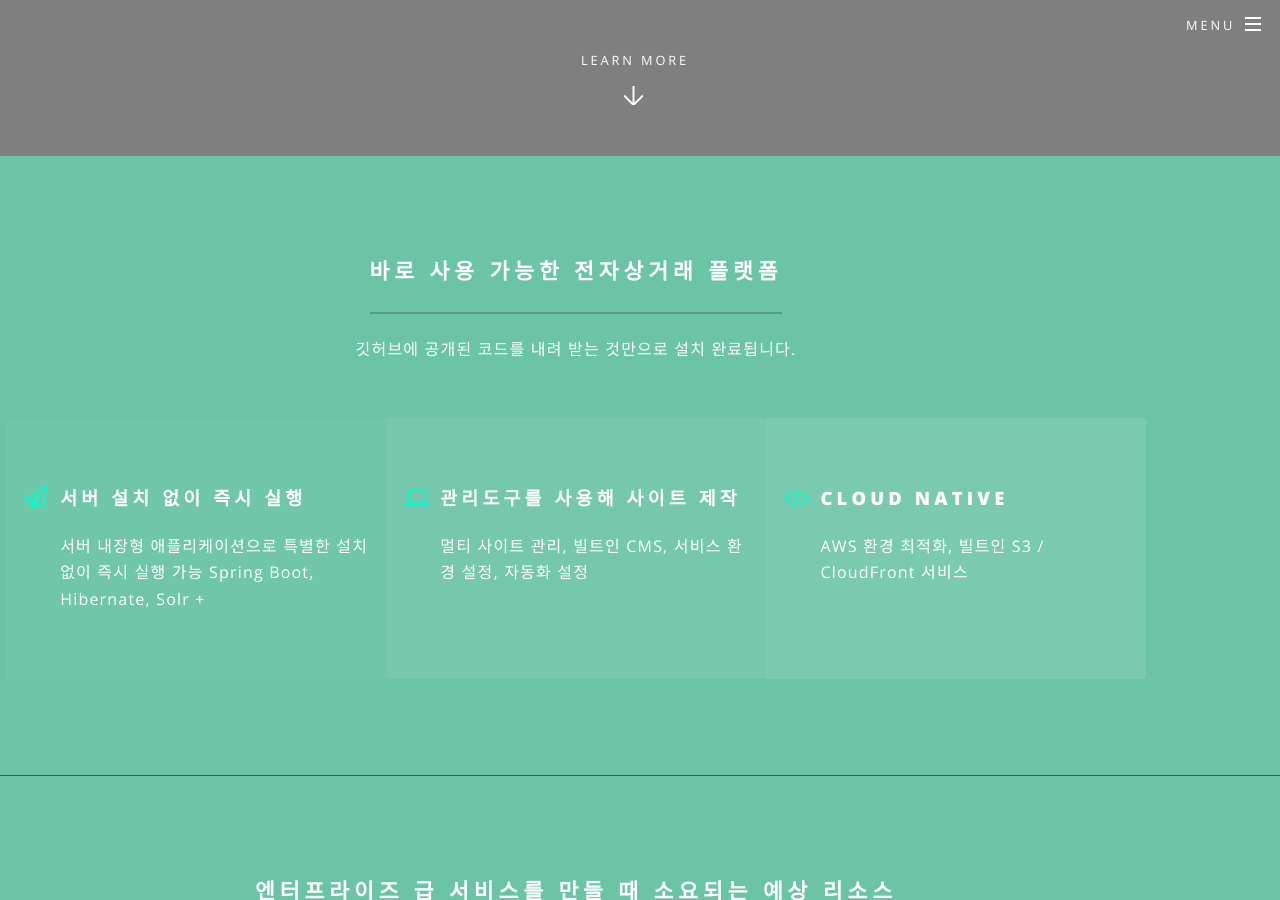
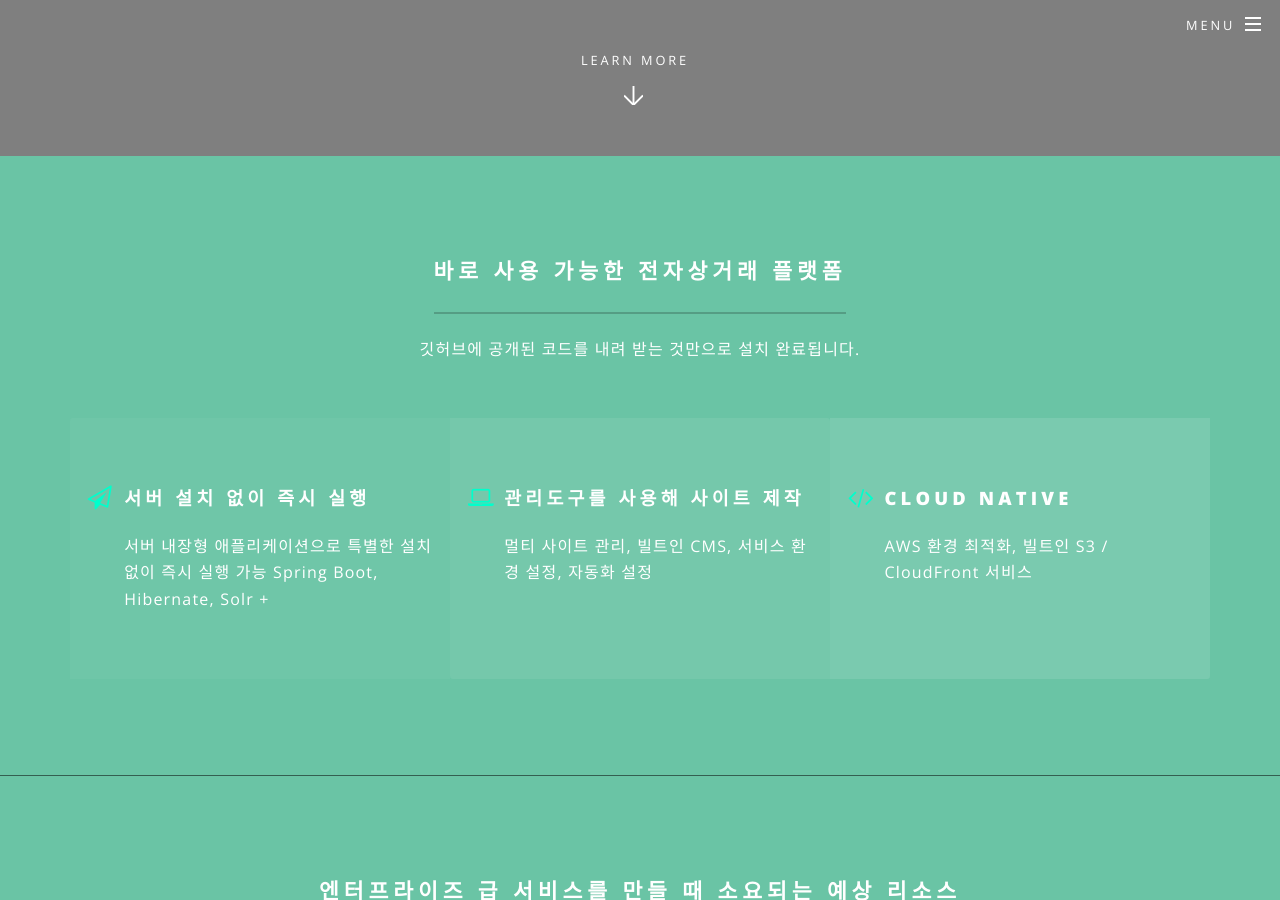
Before and after one commit to rchemist/rchemist.github.io, a Jekyll site: the page built from index.html, in a window 1280 px wide and 900 px high, scrolled down 744 px. Built offline with Jekyll 4.4.1, drawn with Linux system fonts in a browser that asks for light colours.

```diff
--- a/css/main.scss
+++ b/css/main.scss
@@ -1450,7 +1450,7 @@ $baseurl: '{{ site.baseurl }}/images';
 
 		> .inner {
 			width: 60em;
-			//margin: auto;
+			margin: auto auto;
 
 			@include breakpoint(large) {
 				width: 90%;
```
